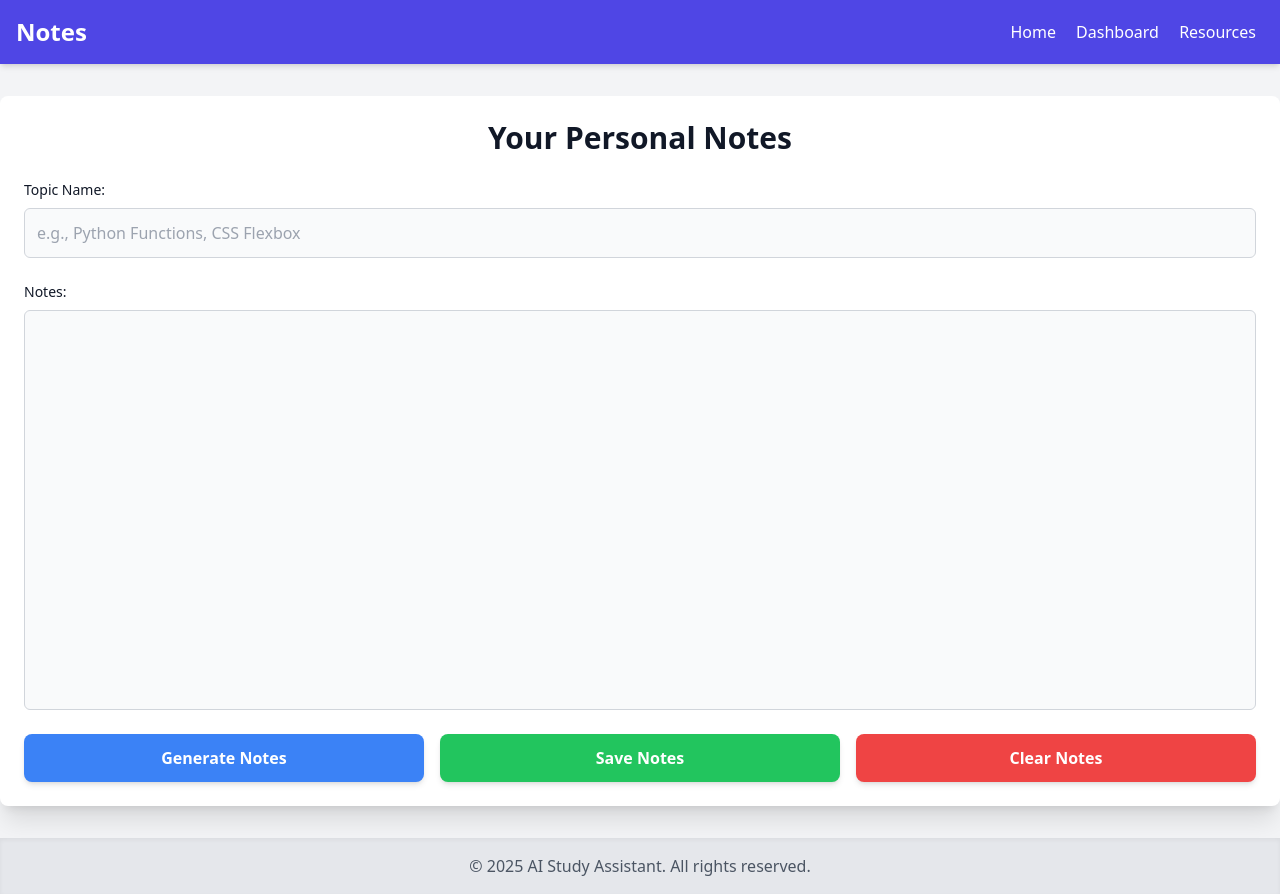
After one commit to Akshaycs012/AI-Study-Assistant, a Flask app: page /notes in a window 1280 px wide. The commit adds this page. Run offline with Flask 3, Linux system fonts and the light colour scheme; some libraries are stand-ins or nearby versions.

Commit message:
add notes file

```diff
--- a/app.py
+++ b/app.py
@@ -8,6 +8,7 @@ from groq import Groq
 import requests
 import re
 import os
+import markdown
 from dotenv import load_dotenv
 from datetime import datetime, timedelta
 
@@ -408,6 +409,50 @@ def delete_task():
             return jsonify({"success": True})
     return jsonify({"success": False}), 400
 
+
+
+@app.route("/notes")
+def notes_page():
+    return render_template("notes.html")
+
+
+
+@app.route('/generate-notes', methods=['POST'])
+def generate_notes():
+    data = request.get_json()
+    topic = data.get("topic")
+
+    if not topic:
+        return jsonify({"error": "Topic is required"}), 400
+
+    try:
+        # Prepare the prompt
+        prompt = (
+            f"Provide a comprehensive explanation of '{topic}' in Markdown format. "
+            f"Use headings, bullet points, numbered lists, and code blocks for relevant examples. "
+            f"The response should be at least 300 words long."
+        )
+
+        # Call Grok API
+        response = client.chat.completions.create(
+            model="gemma2-9b-it",
+            messages=[
+                {"role": "system", "content": "You are a knowledgeable tutor who explains topics clearly."},
+                {"role": "user", "content": prompt}
+            ]
+        )
+
+        # Extract content from response
+        content = response.choices[0].message.content
+
+        # Convert Markdown to HTML
+        html_notes = markdown.markdown(content, extensions=['fenced_code'])
+
+        return jsonify({"notes": html_notes})
+
+    except Exception as e:
+        return jsonify({"error": f"An error occurred: {e}"}), 500
+
 if __name__ == "__main__":
     port = int(os.environ.get("PORT", 5000))
     app.run(debug=False, host="0.0.0.0", port=port)
--- a/requirements.txt
+++ b/requirements.txt
@@ -4,3 +4,4 @@ groq
 pygments
 gunicorn
 requests
+markdown
--- a/templates/index.html
+++ b/templates/index.html
@@ -15,7 +15,8 @@
     <div class="font-semibold">👤 Profile</div>
     <div class="space-x-4">
       <button onclick="location.href='/timetables'" class="hover:underline">Timetables</button>
-      <button class="hover:underline">Notes</button>
+      <a class="hover:underline" href="/notes">Notes</a>
+
       <button class="hover:underline">Resources</button>
     </div>
     <div class="text-xl">⚙️</div>
--- /dev/null
+++ b/templates/notes.html
@@ -0,0 +1,138 @@
+<!DOCTYPE html>
+<html lang="en">
+<head>
+  <meta charset="UTF-8">
+  <meta name="viewport" content="width=device-width, initial-scale=1.0">
+  <title>Notes - AI Study Assistant</title>
+  <script src="https://cdn.tailwindcss.com"></script>
+  <style>
+    .notes-container { min-height: 400px; }
+    pre {
+      background-color: #1e293b;
+      padding: 1rem;
+      border-radius: 0.5rem;
+      border: 1px solid #475569;
+      overflow-x: auto;
+      font-family: monospace;
+      color: #e2e8f0;
+    }
+    p, ul, ol, h1, h2, h3 { margin-bottom: 1rem; }
+    li { margin-bottom: 0.5rem; }
+  </style>
+</head>
+
+<body class="bg-gray-100 dark:bg-gray-900 text-gray-900 dark:text-gray-100">
+  <header class="bg-indigo-600 dark:bg-indigo-800 text-white p-4 shadow-md">
+    <div class="container mx-auto flex justify-between items-center">
+      <h1 class="text-2xl font-bold">Notes</h1>
+      <nav>
+        <a href="/" class="text-white hover:underline mx-2">Home</a>
+        <a href="/dashboard" class="text-white hover:underline mx-2">Dashboard</a>
+        <a href="/resources" class="text-white hover:underline mx-2">Resources</a>
+      </nav>
+    </div>
+  </header>
+
+  <main class="container mx-auto mt-8 p-6 bg-white dark:bg-gray-800 rounded-lg shadow-xl">
+    <h2 class="text-3xl font-bold text-center mb-6">Your Personal Notes</h2>
+
+    <!-- Topic input -->
+    <div class="mb-6">
+      <label for="topicName" class="block text-sm font-medium mb-2">Topic Name:</label>
+      <input type="text" id="topicName" placeholder="e.g., Python Functions, CSS Flexbox"
+        class="w-full p-3 border border-gray-300 dark:border-gray-600 rounded-md focus:outline-none focus:ring-2 focus:ring-indigo-500 bg-gray-50 dark:bg-gray-700 dark:text-gray-100">
+    </div>
+
+    <!-- Notes output -->
+    <div class="mb-6">
+      <label class="block text-sm font-medium mb-2">Notes:</label>
+      <div id="notesContent" class="notes-container w-full p-3 border border-gray-300 dark:border-gray-600 rounded-md bg-gray-50 dark:bg-gray-700 dark:text-gray-100"></div>
+    </div>
+
+    <!-- Action buttons -->
+    <div class="flex flex-wrap gap-4">
+      <button id="generateBtn" class="flex-1 px-6 py-3 bg-blue-500 hover:bg-blue-600 text-white font-semibold rounded-lg shadow-md">
+        Generate Notes
+      </button>
+      <button id="saveNotesBtn" class="flex-1 px-6 py-3 bg-green-500 hover:bg-green-600 text-white font-semibold rounded-lg shadow-md">
+        Save Notes
+      </button>
+      <button id="clearNotesBtn" class="flex-1 px-6 py-3 bg-red-500 hover:bg-red-600 text-white font-semibold rounded-lg shadow-md">
+        Clear Notes
+      </button>
+    </div>
+  </main>
+
+  <footer class="bg-gray-200 dark:bg-gray-900 text-gray-600 dark:text-gray-400 p-4 mt-8 text-center shadow-inner">
+    <p>&copy; 2025 AI Study Assistant. All rights reserved.</p>
+  </footer>
+
+  <script>
+    document.addEventListener('DOMContentLoaded', () => {
+      const topicInput = document.getElementById('topicName');
+      const notesContent = document.getElementById('notesContent');
+      const generateBtn = document.getElementById('generateBtn');
+      const saveNotesBtn = document.getElementById('saveNotesBtn');
+      const clearNotesBtn = document.getElementById('clearNotesBtn');
+
+      function saveNotes() {
+        const topic = topicInput.value.trim();
+        const notes = notesContent.innerHTML;
+        if (topic && notes) {
+          localStorage.setItem('notes_' + topic.toLowerCase(), notes);
+          alert(`Notes for "${topic}" saved successfully!`);
+        } else {
+          alert('Please generate or enter notes before saving.');
+        }
+      }
+
+      function loadNotes() {
+        const topic = topicInput.value.trim();
+        if (topic) {
+          const savedNotes = localStorage.getItem('notes_' + topic.toLowerCase());
+          notesContent.innerHTML = savedNotes || 'No notes found for this topic.';
+        }
+      }
+
+      function clearNotes() {
+        notesContent.innerHTML = '';
+        topicInput.value = '';
+      }
+
+      async function generateNotes() {
+        const topic = topicInput.value.trim();
+        if (!topic) return alert("Please enter a topic.");
+
+        notesContent.innerHTML = "Generating notes... please wait.";
+        generateBtn.disabled = true;
+        generateBtn.textContent = "Generating...";
+
+        try {
+          const res = await fetch('/generate-notes', {
+            method: 'POST',
+            headers: { 'Content-Type': 'application/json' },
+            body: JSON.stringify({ topic })
+          });
+
+          const data = await res.json();
+          if (data.error) {
+            notesContent.innerHTML = `<p class="text-red-500">Error: ${data.error}</p>`;
+          } else {
+            notesContent.innerHTML = data.notes;
+          }
+        } catch (err) {
+          notesContent.innerHTML = `<p class="text-red-500">Network error: ${err.message}</p>`;
+        } finally {
+          generateBtn.disabled = false;
+          generateBtn.textContent = "Generate Notes";
+        }
+      }
+
+      generateBtn.addEventListener('click', generateNotes);
+      saveNotesBtn.addEventListener('click', saveNotes);
+      clearNotesBtn.addEventListener('click', clearNotes);
+      topicInput.addEventListener('change', loadNotes);
+    });
+  </script>
+</body>
+</html>
```
Also changed, not shown: static/app.js (+54 -0 lines).
